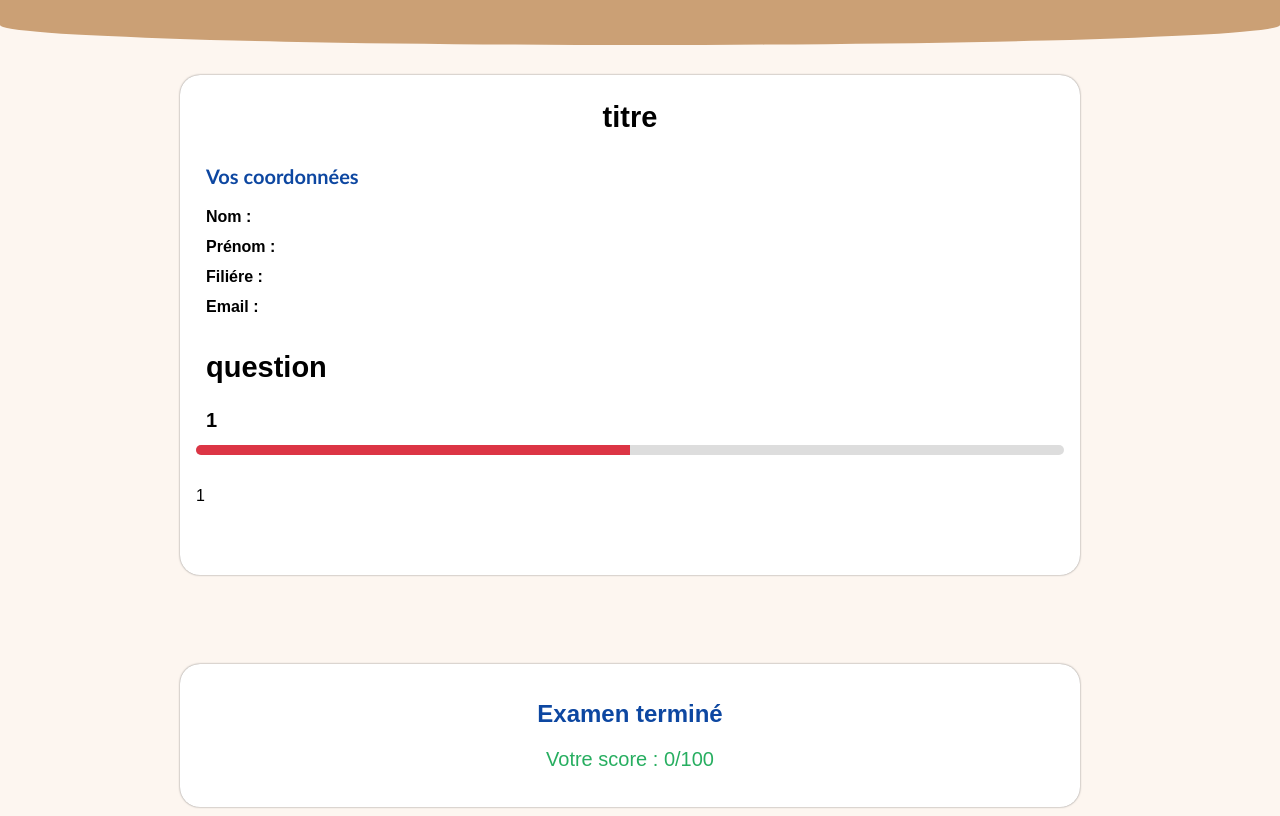
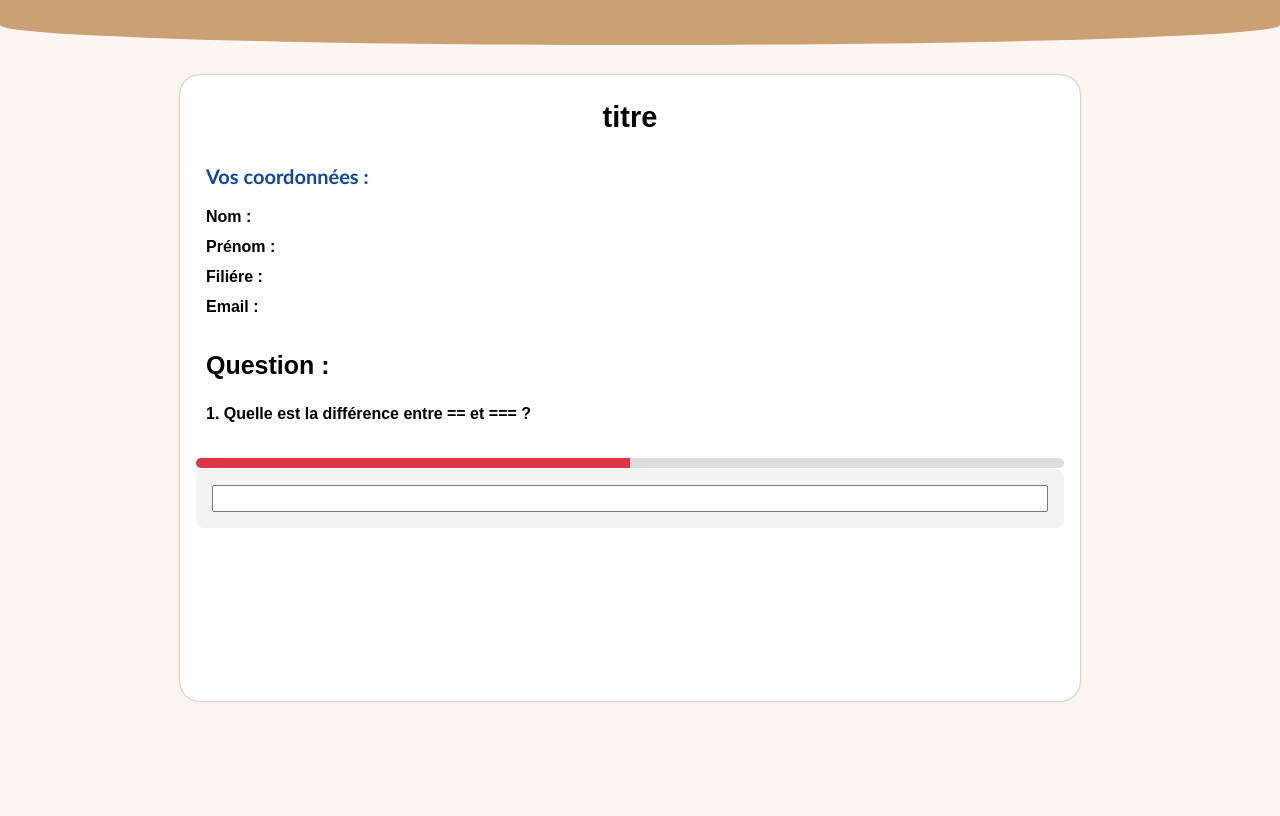
Before and after one commit to siham2005/NewProject, a plain HTML site: page information.html in a window 1280 px wide. Shown: the part 65-881 px from the top of the page. After the commit the page ends 800 px from the top, so only its background shows below. Drawn offline with Linux system fonts and the light colour scheme.

Commit message:
update information.html

```diff
--- a/information.html
+++ b/information.html
@@ -83,6 +83,9 @@
       top: 55px;
 
     }
+    .score{
+      display: none;
+    }
     h2 {
       text-align: center;
       color:  #0d47a1;
@@ -126,7 +129,7 @@
       position: relative;
       top: 50px;
       left: 10px;
-      font-size: 29px;
+      font-size: 25px;
 
     }
 
@@ -151,7 +154,7 @@
       position: relative;
       left: 10px;
       top: 70px;
-      font-size: 20px;
+      font-size: 16px;
 
     }
 
@@ -162,7 +165,7 @@
       overflow: hidden;
       margin-bottom: 20px;
       position: relative;
-      top: 30px;
+
     }
 
     .timer-bar {
@@ -171,6 +174,22 @@
       background-color: #dc3545;
       animation: countdown 10s linear forwards;
     }
+    .answer {
+      margin-top: 1rem;
+      padding: 1rem;
+      background-color: #f3f3f3;
+      border-radius: 8px;
+      font-size: 1rem;
+      position: relative;
+      top: 100px;
+
+    }
+    .answer input{
+
+      width: 100%;
+      height: 27px;
+    }
+
 
 @keyframes countdown {
       from {
@@ -240,7 +259,7 @@
    </div>
 
      <div class="form-group">
-      <h1>Vos coordonnées</h1>
+      <h1>Vos coordonnées :</h1>
       <label for="Name">Nom :</label>
 
     </div>
@@ -259,14 +278,14 @@
 
 
     <div class="exam">
-      <label for="question">question </label>
+      <label for="question">Question :</label>
     </div>
     <div class="question">
-      <label for="question">1</label>
+      <label for="question">1. Quelle est la différence entre == et === ? </label>
     </div>
 
       <div class="answer">
-        1
+        <input type="" name="">
       </div>
 
 
```
